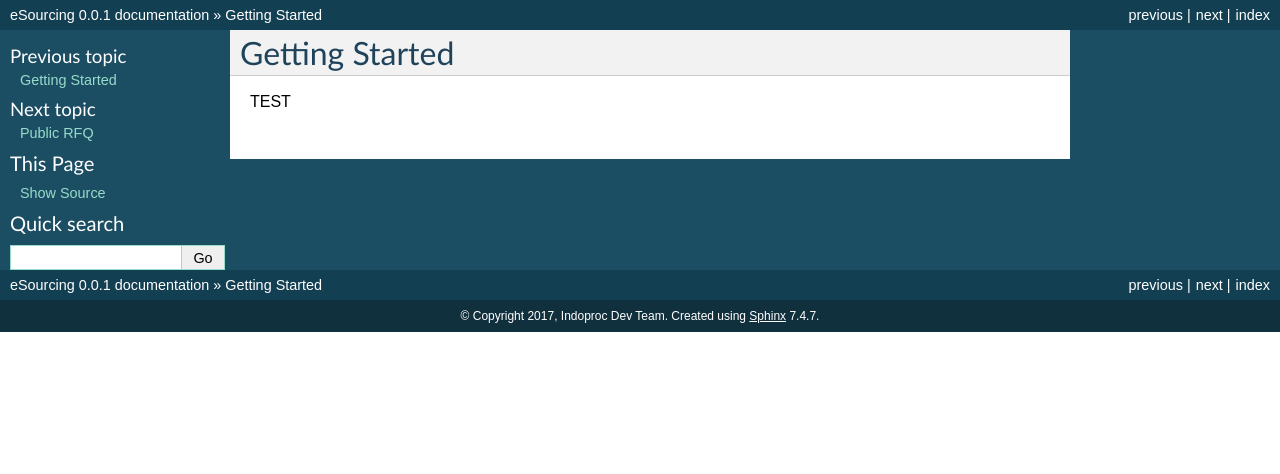
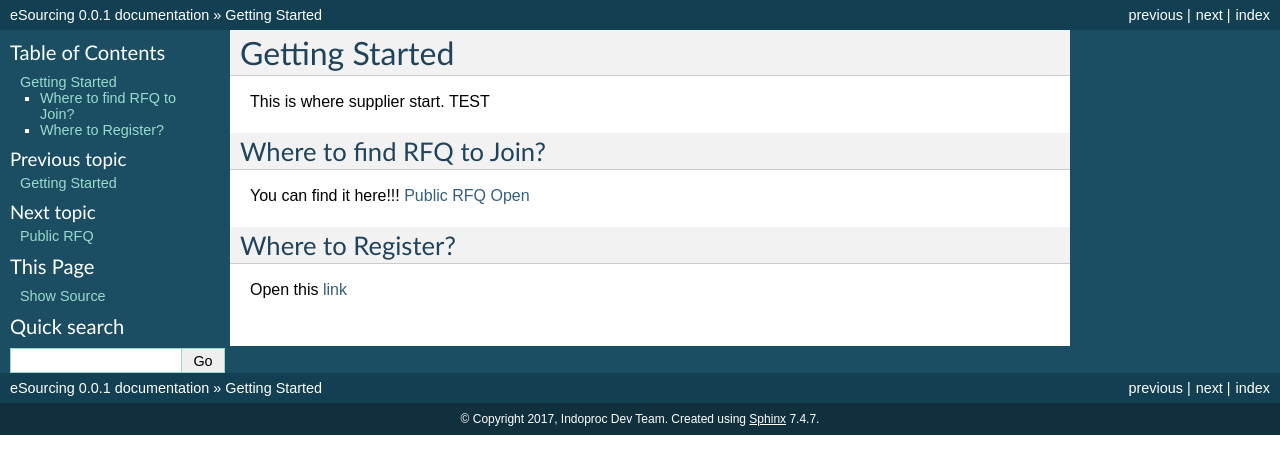
Before and after one commit to ralese/docs, a Sphinx documentation site: the page built from source/Supplier/getting_started.rst, in a window 1280 px wide. Shown: the top 474 px of the page. Built offline with Sphinx 7.4.7, drawn with Linux system fonts in a browser that asks for light colours.

Commit message:
Documentation Example

```diff
--- a/source/Supplier/getting_started.rst
+++ b/source/Supplier/getting_started.rst
@@ -1,4 +1,17 @@
 Getting Started
 ===============
 
+This is where supplier start.
 TEST
+
+
+Where to find RFQ to Join?
+--------------------------
+
+You can find it here!!! :ref:`public_rfq`
+:doc:`Open <public_rfq>`
+
+Where to Register?
+------------------
+
+Open this `link <http://indoproc.com/esourcing/register>`_
--- a/source/Supplier/public_rfq.rst
+++ b/source/Supplier/public_rfq.rst
@@ -1,2 +1,4 @@
+.. _public_rfq:
+
 Public RFQ
 ==========
```
